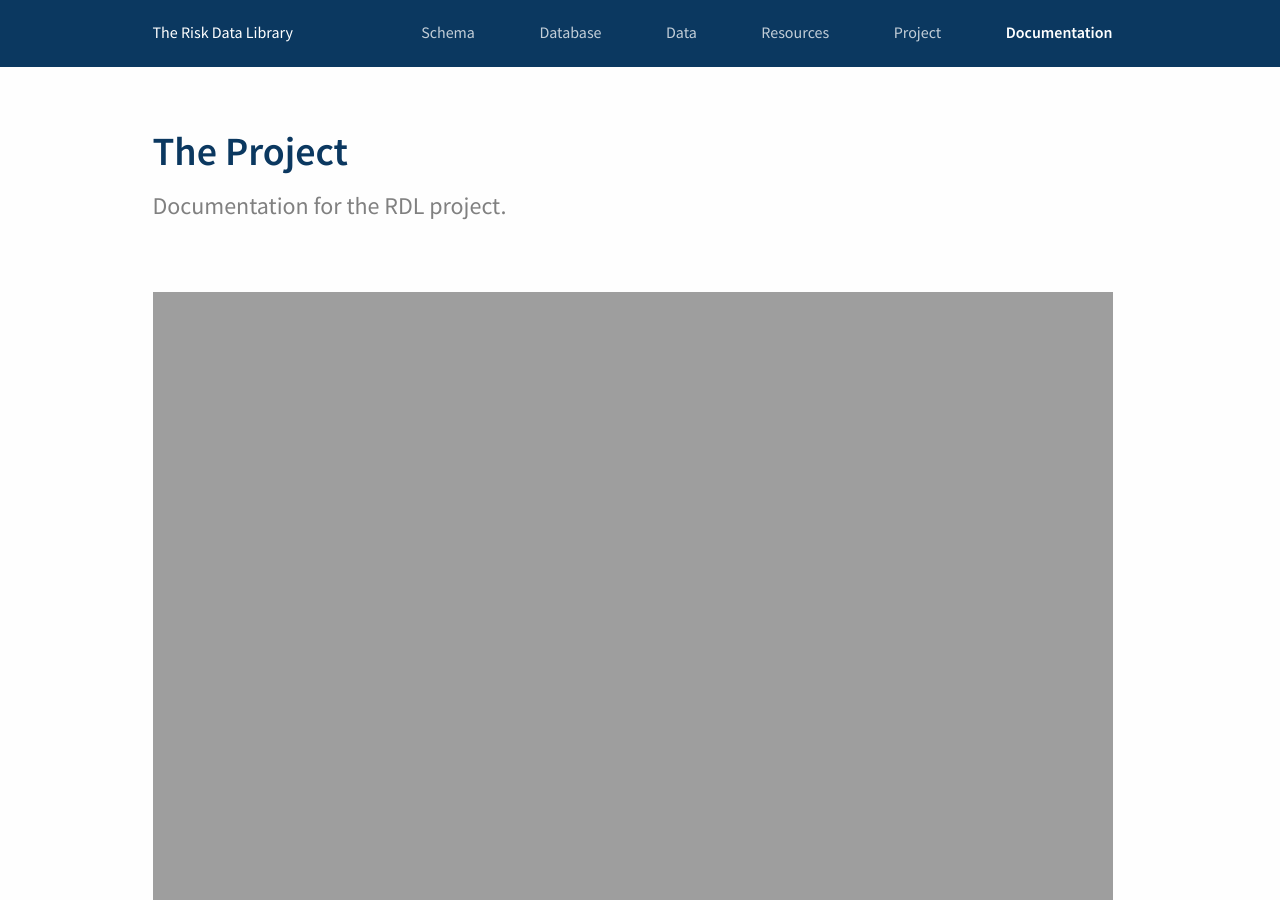
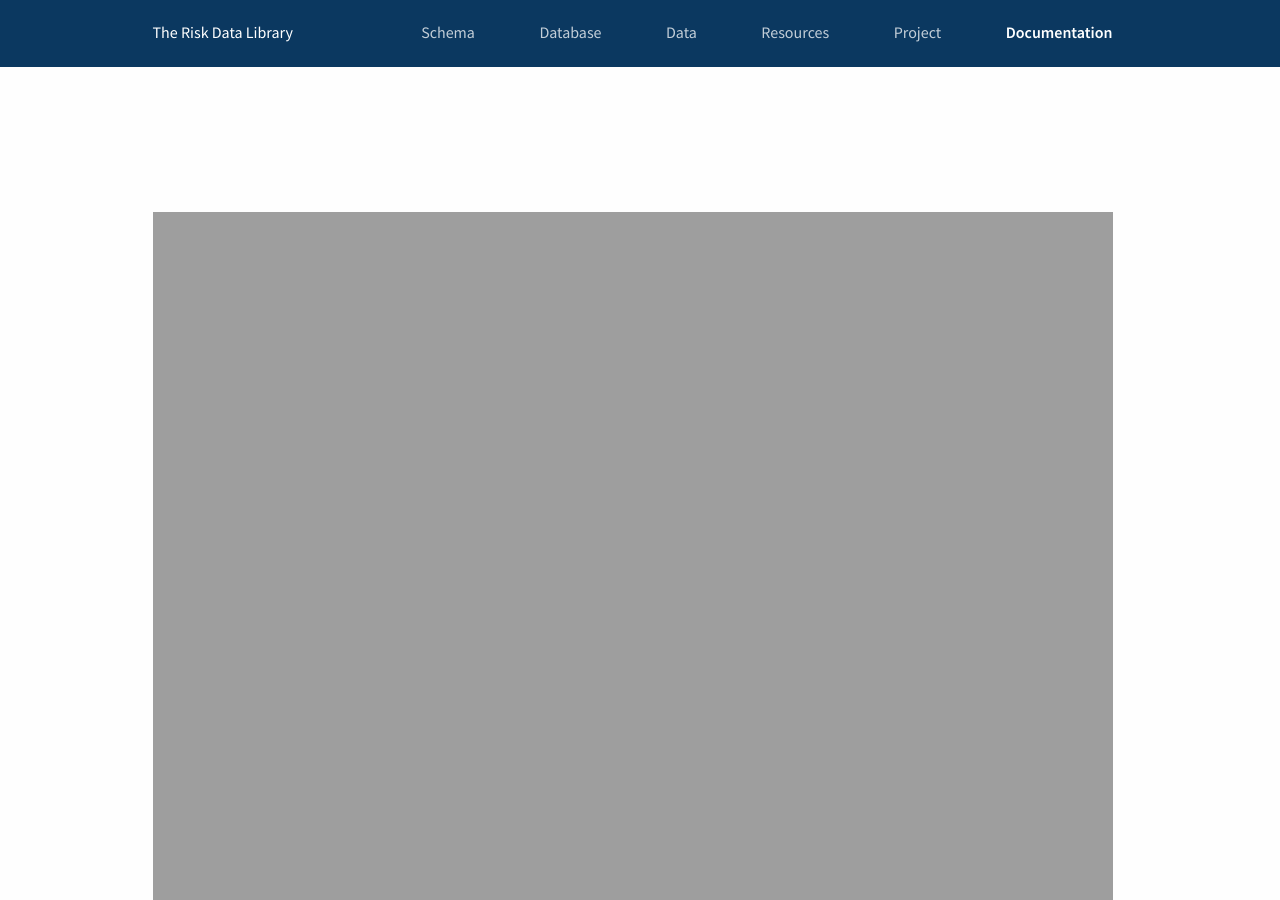
Before and after one commit to GFDRR/risk-data-library.github.io, a Jekyll site: the page built from documentation.html, in a window 1280 px wide and 900 px high. Built offline with Jekyll 4.4.1, drawn with Linux system fonts in a browser that asks for light colours; nearby versions of some CDN libraries.

Commit message:
Remove "double" headings

```diff
--- a/documentation.html
+++ b/documentation.html
@@ -1,7 +1,7 @@
 ---
 layout: page
-title: The Project
-description: Documentation for the RDL project.
+title:
+description:
 ---
 <div class="iframe-container">
     <iframe class="responsive-iframe" src="https://gfdrr.github.io/rdl-doc/" name="targetframe" allowTransparency="true" scrolling="yes" frameborder="0">
```
